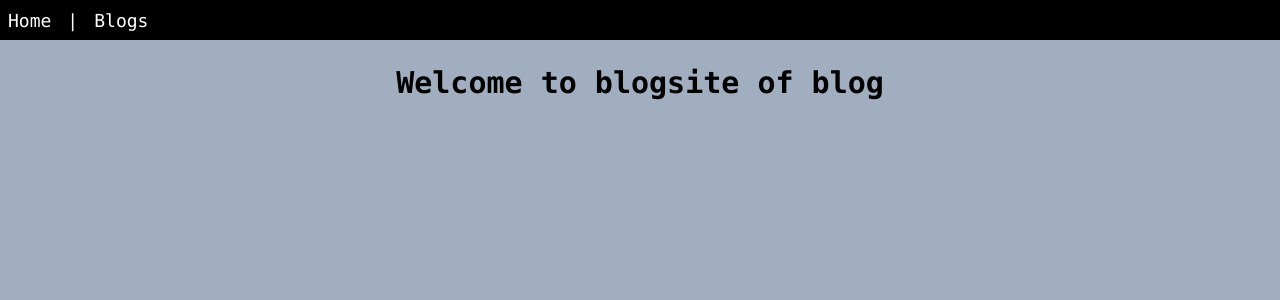
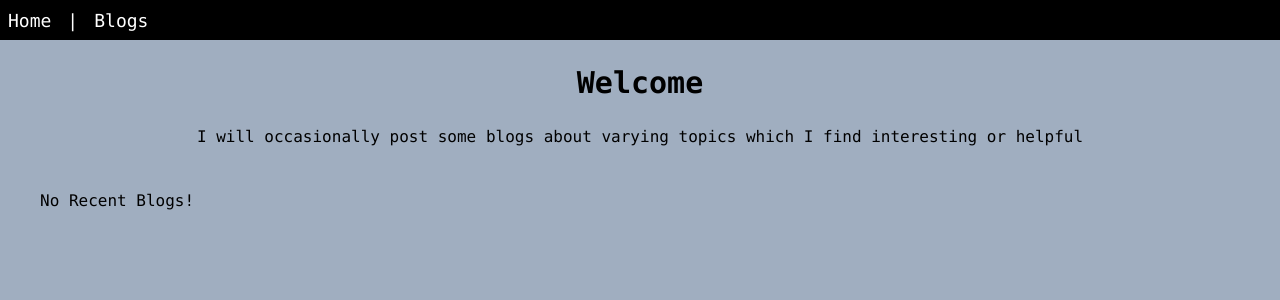
Before and after one commit to eljoey/Blog-View-Site, a React (Create React App) app: page / in a window 1280 px wide. Shown: the top 300 px of the page. Built offline with nearby package versions, Linux system fonts and the light colour scheme; no server answers.

Commit message:
minor fixes and style changes

```diff
--- a/package.json
+++ b/package.json
@@ -20,7 +20,7 @@
     "build": "react-scripts build",
     "test": "react-scripts test",
     "eject": "react-scripts eject",
-    "prebuild": "Node_ENV=production npm run build:styles"
+    "prebuild": "Node_ENV=production npm run build:style"
   },
   "eslintConfig": {
     "extends": "react-app"
--- a/postcss.config.js
+++ b/postcss.config.js
@@ -8,7 +8,7 @@ const purgecss = require('@fullhuman/postcss-purgecss')({
 
 module.exports = {
   plugins: [
-    tailwindcss('.tailwind.js'),
+    tailwindcss('./tailwind.js'),
     require('autoprefixer'),
     ...(process.env.node_env === 'production' ? [purgecss] : [])
   ]
--- a/public/index.html
+++ b/public/index.html
@@ -28,11 +28,11 @@
       work correctly both with client-side routing and a non-root public URL.
       Learn how to configure a non-root public URL by running `npm run build`.
     -->
-    <title>React App</title>
+    <title>JH Blogs</title>
   </head>
   <body>
     <noscript>You need to enable JavaScript to run this app.</noscript>
-    <div id="root"></div>
+    <div class="bg-gray-500 h-screen" id="root"></div>
     <!--
       This HTML file is a template.
       If you open it directly in the browser, you will see an empty page.
--- a/src/App.js
+++ b/src/App.js
@@ -16,7 +16,7 @@ function App() {
   }, [])
 
   return (
-    <div className="bg-gray-500 h-screen font-mono">
+    <div className=" font-mono">
       <Header />
       <Main blogs={blogs} />
     </div>
--- a/src/components/Blog.js
+++ b/src/components/Blog.js
@@ -31,8 +31,8 @@ const Blog = props => {
   return (
     <div className={paddingStyle}>
       <div className={titleStyle}>{curBlog.title}</div>
-      <div>{curBlog.content}</div>
-      <div className="flex">
+      <div className="mx-auto max-w-6xl">{curBlog.content}</div>
+      <div className="text-center">
         <ReactionButton
           action={'likes'}
           blog={curBlog}
--- a/src/components/CommentForm.js
+++ b/src/components/CommentForm.js
@@ -9,7 +9,7 @@ const CommentForm = ({ blogId }) => {
   const containerStyle =
     'container bg-gray-300 shadow-md rounded mx-auto p-2 mt-5 '
   const nameStyle = 'px-1 placeholder-gray-900 shadow-md rounded'
-  const textStyle = 'h-full w-full placeholder-gray-900'
+  const textStyle = 'h-full w-full placeholder-gray-900 pl-1'
   const buttonStyle =
     'bg-transparent hover:bg-blue-500 text-blue-700 font-semibold hover:text-white py-1 px-2 border border-blue-500 hover:border-transparent rounded'
 
--- a/src/components/Home.js
+++ b/src/components/Home.js
@@ -1,11 +1,33 @@
 import React from 'react'
+import { Link } from 'react-router-dom'
 
-const Home = () => {
+const Home = ({ blogs }) => {
+  const blogLinks = 'hover:underline hover:text-gray-800 pl-3'
+
+  const mostRecent = () => {
+    if (blogs[0] === undefined) {
+      return <div>No Recent Blogs!</div>
+    } else {
+      return (
+        <>
+          <h5>Newest Blog:</h5>
+          <div className={blogLinks}>
+            <span>- </span>
+            <Link to={`/blogs/${blogs[0]._id}`}>{blogs[0].title}</Link>
+          </div>
+        </>
+      )
+    }
+  }
   return (
     <div>
-      <div className="px-5 py-5 text-center text-3xl font-bold">
-        Welcome to blogsite of blog
+      <div className="px-5 py-5 text-center text-3xl font-bold">Welcome</div>
+      <div className="text-center">
+        I will occasionally post some blogs about varying topics which I find
+        interesting or helpful
       </div>
+
+      <div className="p-10">{mostRecent()}</div>
     </div>
   )
 }
--- a/src/components/Main.js
+++ b/src/components/Main.js
@@ -7,7 +7,7 @@ const Main = ({ blogs }) => {
   return (
     <main>
       <Switch>
-        <Route exact path="/" component={Home} />
+        <Route exact path="/" render={() => <Home blogs={blogs} />} />
         <Route path="/blogs" render={() => <Blogs blogs={blogs} />} />
       </Switch>
     </main>
--- a/src/components/ReactionButton.js
+++ b/src/components/ReactionButton.js
@@ -28,7 +28,9 @@ const ReactionButton = ({ action, blog, setCurBlog }) => {
 
   // (action === 'likes' && pressed === 'true') ? reactionStyle = likesPressed : reactionStyle = unpressedStyle
 
-  const updateReaction = async (blogInfo, reaction, isPressed) => {
+  const updateReaction = async (blogInfo, reaction, isPressed, e) => {
+    e.preventDefault()
+
     const updatedBlog = {
       ...blogInfo
     }
@@ -54,17 +56,12 @@ const ReactionButton = ({ action, blog, setCurBlog }) => {
     )
   }
 
-  const handleClick = e => {
-    e.preventDefault()
-    updateReaction(blog, action, pressed)
-  }
-
   return (
     <>
       <button
         style={reactionStyle}
         className={'mr-3 ' + icon}
-        onClick={handleClick}
+        onClick={e => updateReaction(blog, action, pressed, e)}
       >
         {reactionAmmount}
       </button>
```
